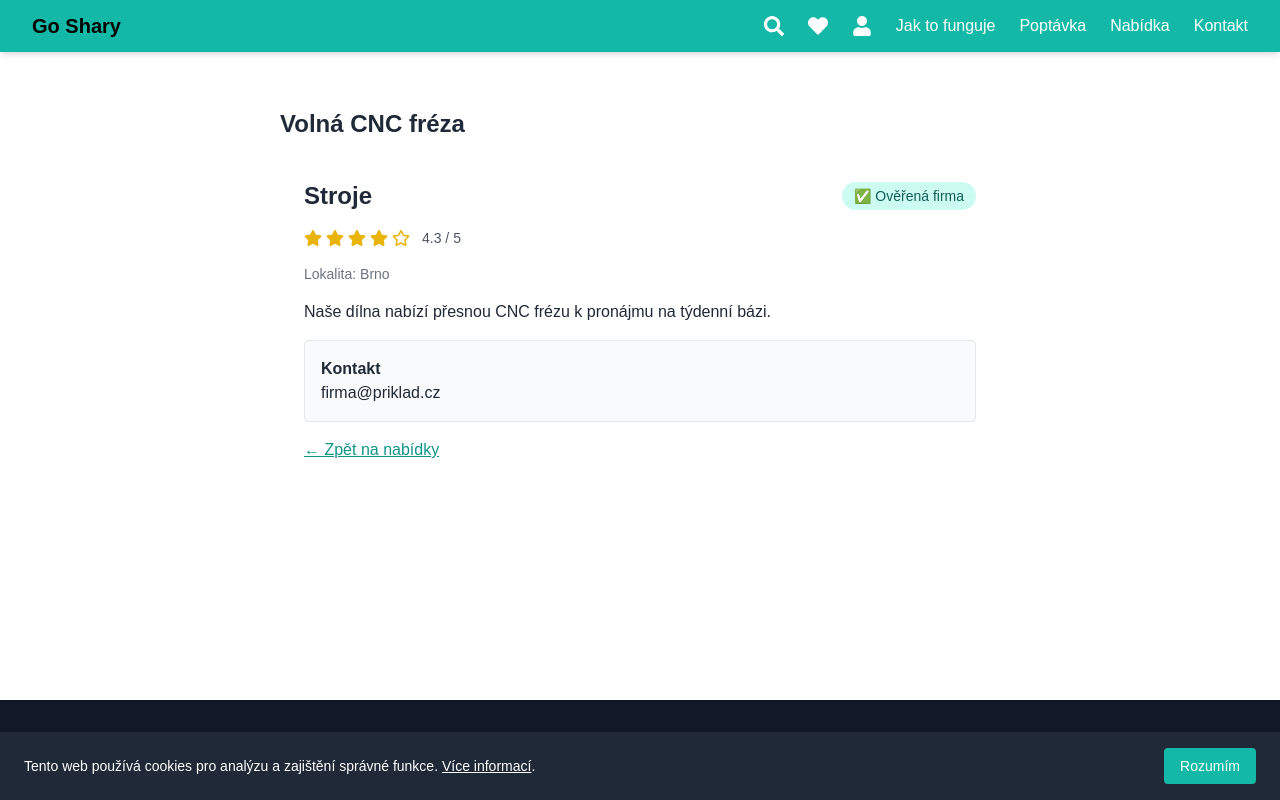
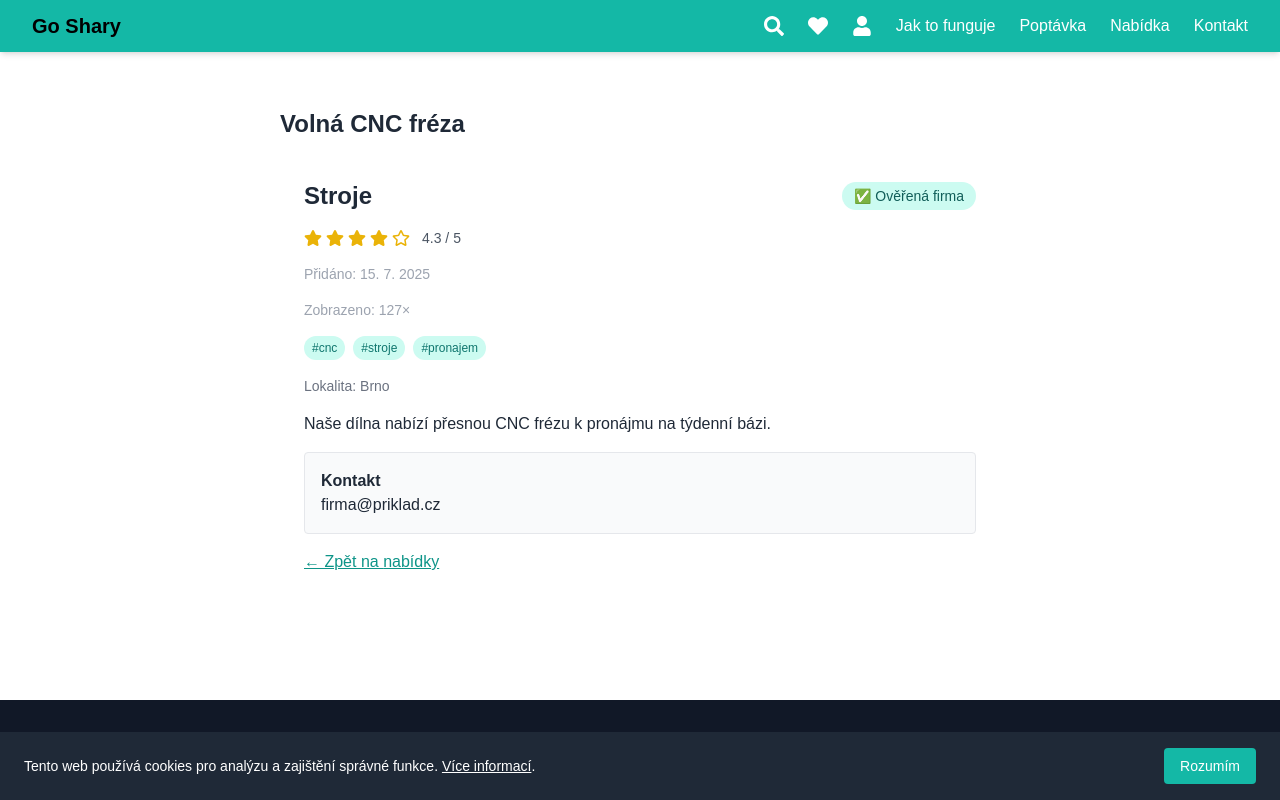
Before and after one commit to Tekier10/goshary, a Next.js app: page /nabidka/1 in a window 1280 px wide. Built offline with nearby package versions, Linux system fonts and the light colour scheme; a web font is replaced by a local one.

Commit message:
Update DetailItem.tsx

```diff
--- a/components/DetailItem.tsx
+++ b/components/DetailItem.tsx
@@ -37,6 +37,31 @@ export default function DetailItem({ data, typStranky }: Props) {
         </div>
       )}
 
+{data.datumPridani && (
+  <p className="text-sm text-gray-400">
+    Přidáno: {new Date(data.datumPridani).toLocaleDateString('cs-CZ')}
+  </p>
+)}
+
+{data.zobrazeni !== undefined && (
+  <p className="text-sm text-gray-400">
+    Zobrazeno: {data.zobrazeni}×
+  </p>
+)}
+
+{data.stitky && (
+  <div className="flex flex-wrap gap-2 mt-2">
+    {data.stitky.map((tag, i) => (
+      <span
+        key={i}
+        className="text-xs bg-teal-100 text-teal-700 px-2 py-1 rounded-full"
+      >
+        {tag}
+      </span>
+    ))}
+  </div>
+)}
+
       <p className="text-sm text-gray-500">Lokalita: {data.lokalita}</p>
       <p className="text-base mt-4 whitespace-pre-line">{data.popis}</p>
 
```
